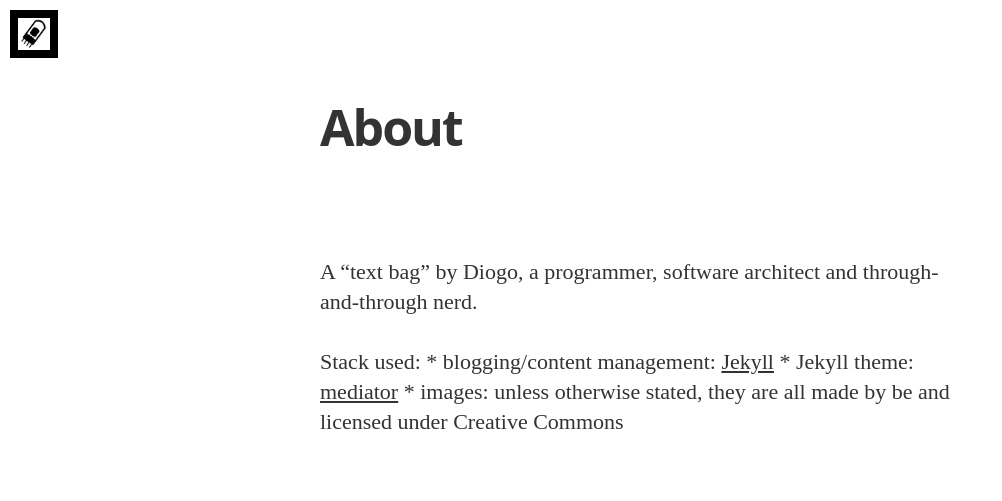
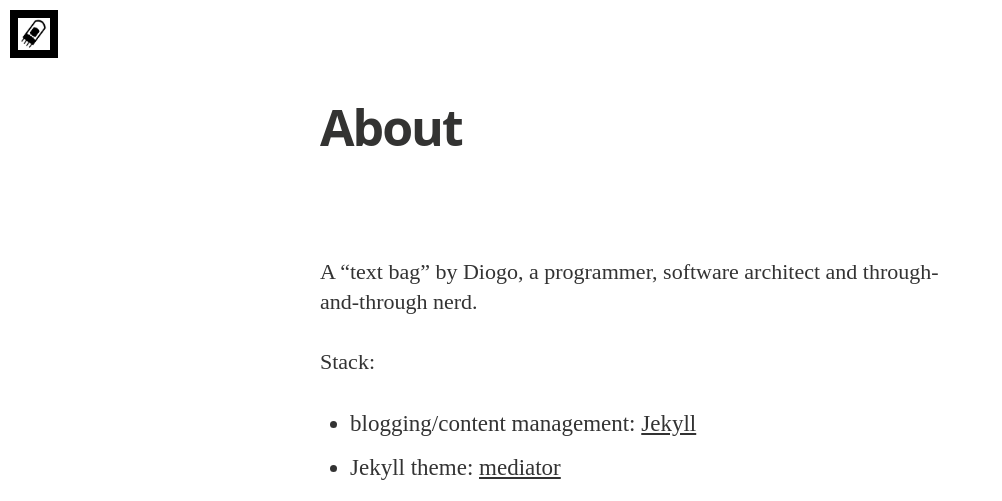
Before and after one commit to dclucas/dclucas.github.io, a Jekyll site: the page built from about.md, in a window 1280 px wide. Shown: the top 501 px of the page, without its empty margins (0-1002 px from the left). Built offline with Jekyll 4.4.1, drawn with Linux system fonts in a browser that asks for light colours; nearby versions of some CDN libraries; some web fonts are replaced; Markdown is read by kramdown in place of the engine named in the settings; some of the changed text lies outside the part shown.

Commit message:
Fixing 'about' page

```diff
--- a/about.md
+++ b/about.md
@@ -6,7 +6,7 @@ permalink: /about/
 
 A "text bag" by Diogo, a programmer, software architect and through-and-through nerd.
 
-Stack used:
-	* blogging/content management: [Jekyll](http://jekyllrb.com/)
-	* Jekyll theme: [mediator](https://github.com/dirkfabisch/mediator)
-	* images: unless otherwise stated, they are all made by be and licensed under Creative Commons
+Stack:
+* blogging/content management: [Jekyll](http://jekyllrb.com/)
+* Jekyll theme: [mediator](https://github.com/dirkfabisch/mediator)
+* images: unless otherwise stated, they are all made by be and licensed under Creative Commons
```
